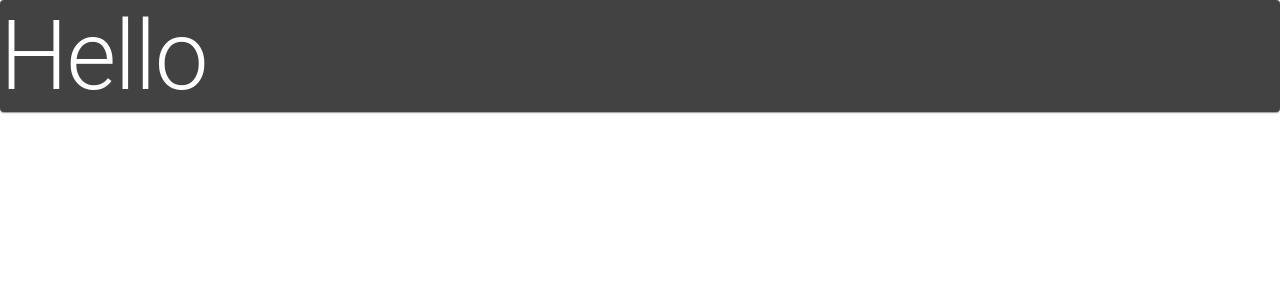
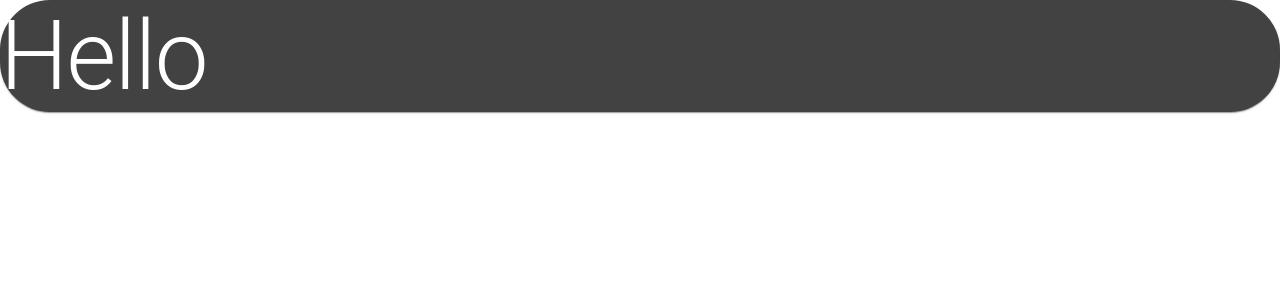
Before and after one commit to orenkole/material-ui-sistilli, a React (Create React App) app: page / in a window 1280 px wide. Shown: the top 300 px of the page. Built offline with nearby package versions, Linux system fonts and the light colour scheme.

Commit message:
7. Paper. finish

```diff
--- a/src/TestComponent.jsx
+++ b/src/TestComponent.jsx
@@ -14,15 +14,15 @@ import { useTheme } from '@material-ui/core/styles';
 // });
 
 const useStyles = makeStyles(theme => ({
-  gutterBottom: {
-    marginBottom: ".5rem",
+  root: {
+    borderRadius: "50px",
   }
 }))
 
 function TestComponent(props) {
-
+  const classes = useStyles();
   return (
-    <Paper>
+    <Paper classes={{ root: classes.root }}>
       <Typography
         variant="h1"
       >Hello</Typography>
```
